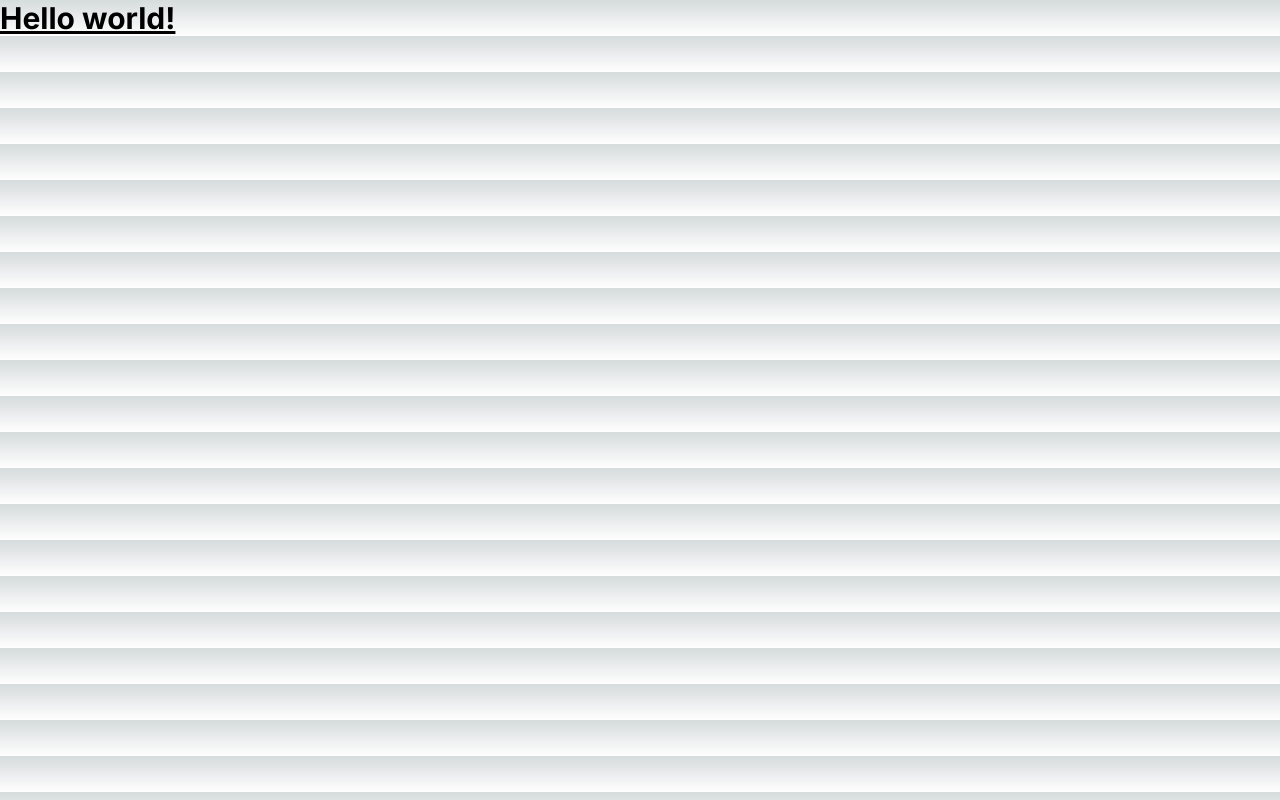
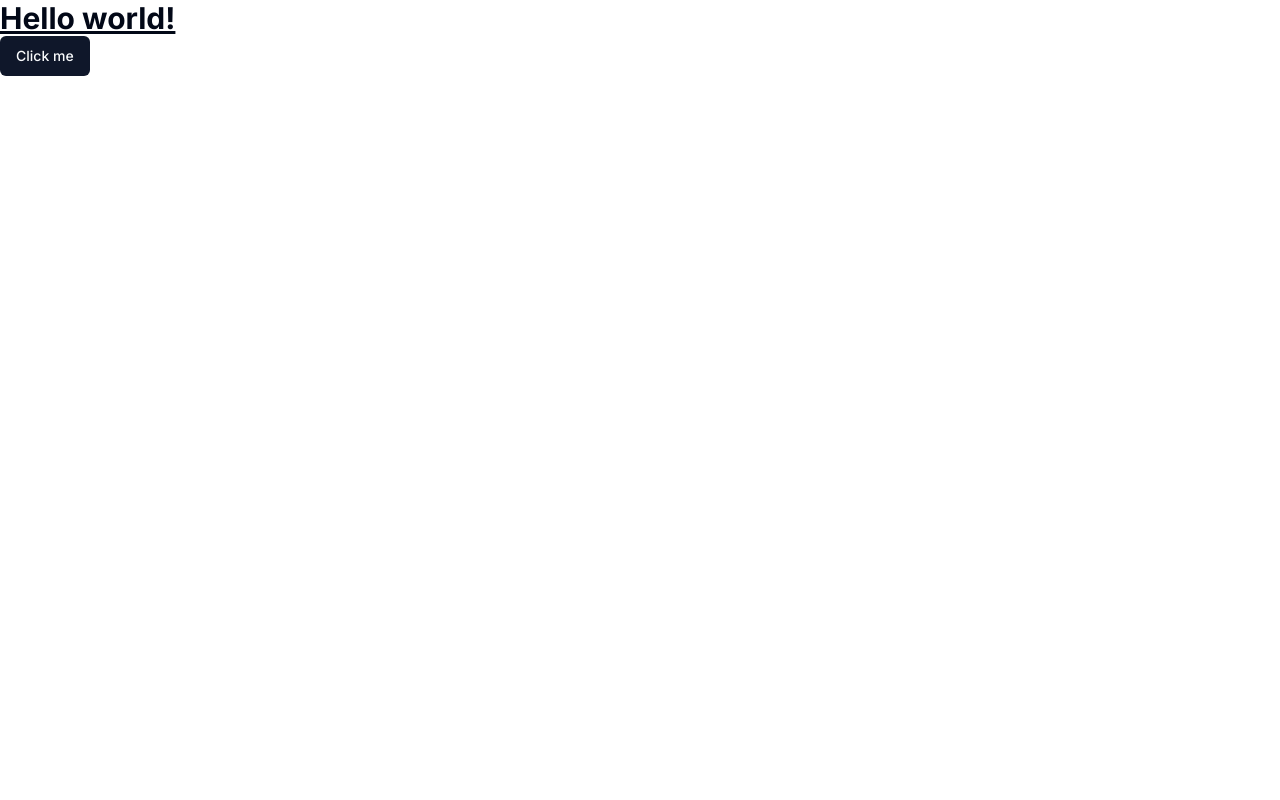
Before and after one commit to aidoskanapyanov/linkedin-gpt, a Next.js app: page / in a window 1280 px wide. Built offline with nearby package versions, Linux system fonts and the light colour scheme.

Commit message:
Install shadcn/ui

```diff
--- a/app/globals.css
+++ b/app/globals.css
@@ -2,26 +2,75 @@
 @tailwind components;
 @tailwind utilities;
 
-:root {
-  --foreground-rgb: 0, 0, 0;
-  --background-start-rgb: 214, 219, 220;
-  --background-end-rgb: 255, 255, 255;
-}
+@layer base {
+  :root {
+    --background: 0 0% 100%;
+    --foreground: 222.2 84% 4.9%;
 
-@media (prefers-color-scheme: dark) {
-  :root {
-    --foreground-rgb: 255, 255, 255;
-    --background-start-rgb: 0, 0, 0;
-    --background-end-rgb: 0, 0, 0;
+    --card: 0 0% 100%;
+    --card-foreground: 222.2 84% 4.9%;
+
+    --popover: 0 0% 100%;
+    --popover-foreground: 222.2 84% 4.9%;
+
+    --primary: 222.2 47.4% 11.2%;
+    --primary-foreground: 210 40% 98%;
+
+    --secondary: 210 40% 96.1%;
+    --secondary-foreground: 222.2 47.4% 11.2%;
+
+    --muted: 210 40% 96.1%;
+    --muted-foreground: 215.4 16.3% 46.9%;
+
+    --accent: 210 40% 96.1%;
+    --accent-foreground: 222.2 47.4% 11.2%;
+
+    --destructive: 0 84.2% 60.2%;
+    --destructive-foreground: 210 40% 98%;
+
+    --border: 214.3 31.8% 91.4%;
+    --input: 214.3 31.8% 91.4%;
+    --ring: 222.2 84% 4.9%;
+
+    --radius: 0.5rem;
+  }
+
+  .dark {
+    --background: 222.2 84% 4.9%;
+    --foreground: 210 40% 98%;
+
+    --card: 222.2 84% 4.9%;
+    --card-foreground: 210 40% 98%;
+
+    --popover: 222.2 84% 4.9%;
+    --popover-foreground: 210 40% 98%;
+
+    --primary: 210 40% 98%;
+    --primary-foreground: 222.2 47.4% 11.2%;
+
+    --secondary: 217.2 32.6% 17.5%;
+    --secondary-foreground: 210 40% 98%;
+
+    --muted: 217.2 32.6% 17.5%;
+    --muted-foreground: 215 20.2% 65.1%;
+
+    --accent: 217.2 32.6% 17.5%;
+    --accent-foreground: 210 40% 98%;
+
+    --destructive: 0 62.8% 30.6%;
+    --destructive-foreground: 210 40% 98%;
+
+    --border: 217.2 32.6% 17.5%;
+    --input: 217.2 32.6% 17.5%;
+    --ring: 212.7 26.8% 83.9%;
   }
 }
 
-body {
-  color: rgb(var(--foreground-rgb));
-  background: linear-gradient(
-      to bottom,
-      transparent,
-      rgb(var(--background-end-rgb))
-    )
-    rgb(var(--background-start-rgb));
+@layer base {
+  * {
+    @apply border-border;
+  }
+  body {
+    @apply bg-background text-foreground;
+  }
 }
--- a/app/page.tsx
+++ b/app/page.tsx
@@ -1,3 +1,10 @@
+import { Button } from "@/components/ui/button";
+
 export default function Home() {
-  return <h1 className="text-3xl font-bold underline">Hello world!</h1>;
+  return (
+    <>
+      <h1 className="text-3xl font-bold underline">Hello world!</h1>
+      <Button>Click me</Button>
+    </>
+  );
 }
--- /dev/null
+++ b/components/ui/button.tsx
@@ -0,0 +1,56 @@
+import * as React from "react"
+import { Slot } from "@radix-ui/react-slot"
+import { cva, type VariantProps } from "class-variance-authority"
+
+import { cn } from "@/lib/utils"
+
+const buttonVariants = cva(
+  "inline-flex items-center justify-center rounded-md text-sm font-medium ring-offset-background transition-colors focus-visible:outline-none focus-visible:ring-2 focus-visible:ring-ring focus-visible:ring-offset-2 disabled:pointer-events-none disabled:opacity-50",
+  {
+    variants: {
+      variant: {
+        default: "bg-primary text-primary-foreground hover:bg-primary/90",
+        destructive:
+          "bg-destructive text-destructive-foreground hover:bg-destructive/90",
+        outline:
+          "border border-input bg-background hover:bg-accent hover:text-accent-foreground",
+        secondary:
+          "bg-secondary text-secondary-foreground hover:bg-secondary/80",
+        ghost: "hover:bg-accent hover:text-accent-foreground",
+        link: "text-primary underline-offset-4 hover:underline",
+      },
+      size: {
+        default: "h-10 px-4 py-2",
+        sm: "h-9 rounded-md px-3",
+        lg: "h-11 rounded-md px-8",
+        icon: "h-10 w-10",
+      },
+    },
+    defaultVariants: {
+      variant: "default",
+      size: "default",
+    },
+  }
+)
+
+export interface ButtonProps
+  extends React.ButtonHTMLAttributes<HTMLButtonElement>,
+    VariantProps<typeof buttonVariants> {
+  asChild?: boolean
+}
+
+const Button = React.forwardRef<HTMLButtonElement, ButtonProps>(
+  ({ className, variant, size, asChild = false, ...props }, ref) => {
+    const Comp = asChild ? Slot : "button"
+    return (
+      <Comp
+        className={cn(buttonVariants({ variant, size, className }))}
+        ref={ref}
+        {...props}
+      />
+    )
+  }
+)
+Button.displayName = "Button"
+
+export { Button, buttonVariants }
--- /dev/null
+++ b/lib/utils.ts
@@ -0,0 +1,6 @@
+import { type ClassValue, clsx } from "clsx"
+import { twMerge } from "tailwind-merge"
+
+export function cn(...inputs: ClassValue[]) {
+  return twMerge(clsx(inputs))
+}
--- a/tailwind.config.ts
+++ b/tailwind.config.ts
@@ -1,20 +1,76 @@
-import type { Config } from 'tailwindcss'
-
-const config: Config = {
+/** @type {import('tailwindcss').Config} */
+module.exports = {
+  darkMode: ["class"],
   content: [
-    './pages/**/*.{js,ts,jsx,tsx,mdx}',
-    './components/**/*.{js,ts,jsx,tsx,mdx}',
-    './app/**/*.{js,ts,jsx,tsx,mdx}',
-  ],
+    './pages/**/*.{ts,tsx}',
+    './components/**/*.{ts,tsx}',
+    './app/**/*.{ts,tsx}',
+    './src/**/*.{ts,tsx}',
+	],
   theme: {
+    container: {
+      center: true,
+      padding: "2rem",
+      screens: {
+        "2xl": "1400px",
+      },
+    },
     extend: {
-      backgroundImage: {
-        'gradient-radial': 'radial-gradient(var(--tw-gradient-stops))',
-        'gradient-conic':
-          'conic-gradient(from 180deg at 50% 50%, var(--tw-gradient-stops))',
+      colors: {
+        border: "hsl(var(--border))",
+        input: "hsl(var(--input))",
+        ring: "hsl(var(--ring))",
+        background: "hsl(var(--background))",
+        foreground: "hsl(var(--foreground))",
+        primary: {
+          DEFAULT: "hsl(var(--primary))",
+          foreground: "hsl(var(--primary-foreground))",
+        },
+        secondary: {
+          DEFAULT: "hsl(var(--secondary))",
+          foreground: "hsl(var(--secondary-foreground))",
+        },
+        destructive: {
+          DEFAULT: "hsl(var(--destructive))",
+          foreground: "hsl(var(--destructive-foreground))",
+        },
+        muted: {
+          DEFAULT: "hsl(var(--muted))",
+          foreground: "hsl(var(--muted-foreground))",
+        },
+        accent: {
+          DEFAULT: "hsl(var(--accent))",
+          foreground: "hsl(var(--accent-foreground))",
+        },
+        popover: {
+          DEFAULT: "hsl(var(--popover))",
+          foreground: "hsl(var(--popover-foreground))",
+        },
+        card: {
+          DEFAULT: "hsl(var(--card))",
+          foreground: "hsl(var(--card-foreground))",
+        },
+      },
+      borderRadius: {
+        lg: "var(--radius)",
+        md: "calc(var(--radius) - 2px)",
+        sm: "calc(var(--radius) - 4px)",
+      },
+      keyframes: {
+        "accordion-down": {
+          from: { height: 0 },
+          to: { height: "var(--radix-accordion-content-height)" },
+        },
+        "accordion-up": {
+          from: { height: "var(--radix-accordion-content-height)" },
+          to: { height: 0 },
+        },
+      },
+      animation: {
+        "accordion-down": "accordion-down 0.2s ease-out",
+        "accordion-up": "accordion-up 0.2s ease-out",
       },
     },
   },
-  plugins: [],
+  plugins: [require("tailwindcss-animate")],
 }
-export default config
```
Also changed, not shown: package.json (+7 -1 lines), components.json (added), 1 other file (tests, documents, lock files or other folders).
